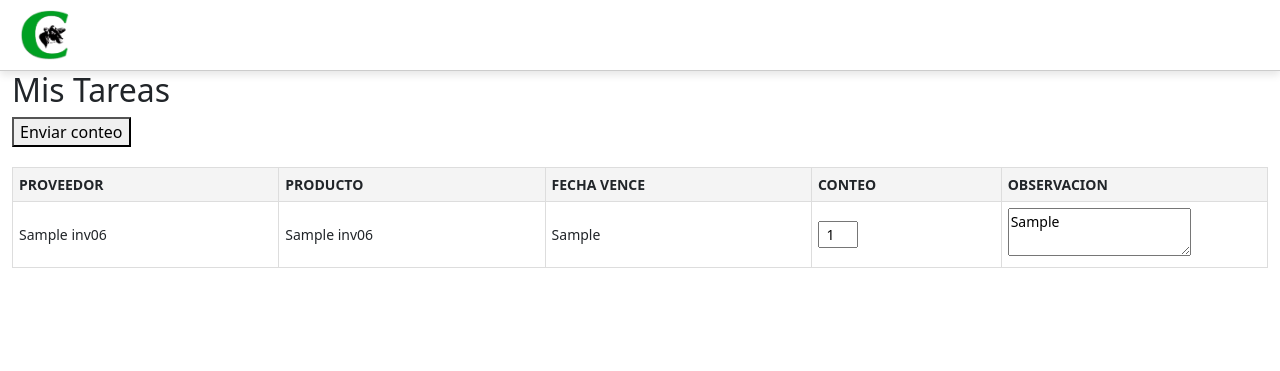
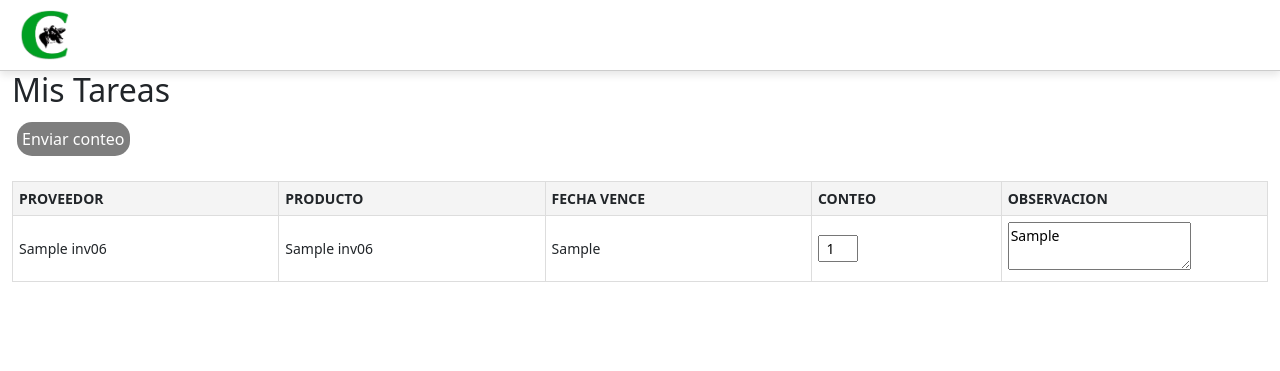
Before and after one commit to david-arce/herramientas-cogancevalle, a Django app: template conteoApp/templates/conteoApp/tareas_contador.html in a window 1280 px wide. Shown: the top 371 px of the page. Run offline with Django 5.2, Linux system fonts and the light colour scheme; the template is opened without the code that fills it: values that come from a table or form of the project are taken from there, others are empty; tables that the repository leaves empty hold one stand-in row (values such as "Sample post"); some libraries are stand-ins or nearby versions.

Commit message:
stilo boton exportar a excel

```diff
--- a/conteoApp/static/conteoApp/js/conteoApp.js
+++ b/conteoApp/static/conteoApp/js/conteoApp.js
@@ -230,9 +230,11 @@ document.addEventListener("DOMContentLoaded", function () {
 
             form.appendChild(hiddenInput);
             form.submit();  // Enviar el formulario manualmente
+
         });
     }
 });
+
 
 // funcion para deshabilitar el botón de asignar tareas y mostrar un mensaje de procesamiento
 document.addEventListener("DOMContentLoaded", function () {
--- a/conteoApp/templates/conteoApp/tareas_contador.html
+++ b/conteoApp/templates/conteoApp/tareas_contador.html
@@ -14,7 +14,7 @@
 <!-- Tabla de Tareas -->
 <form method="post" id="form-tareas">
     {% csrf_token %}
-<button type="button" name="update_tarea" id="update-tarea">Enviar conteo</button>
+<button type="button" name="update_tarea" id="update-tarea" class="button-generic">Enviar conteo</button>
 <div class="table-container">
     <table id = "myTable">
         <thead>
```
